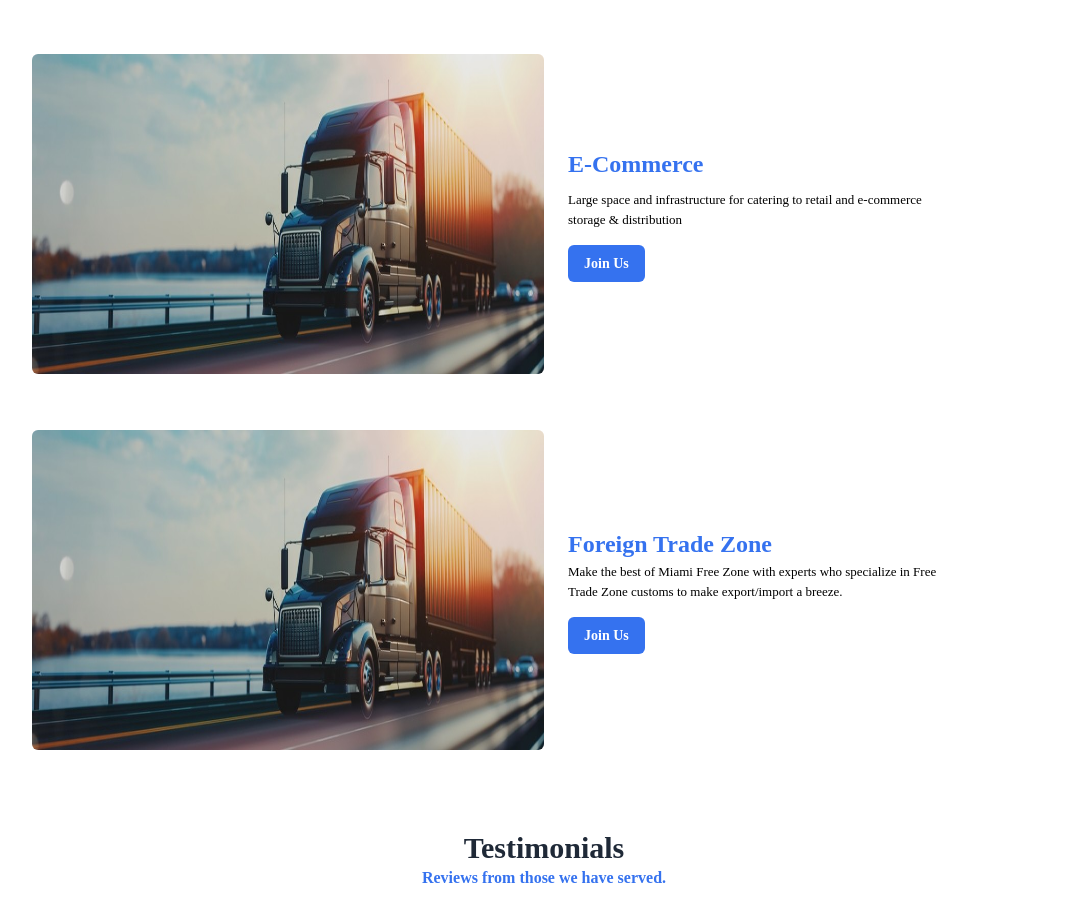
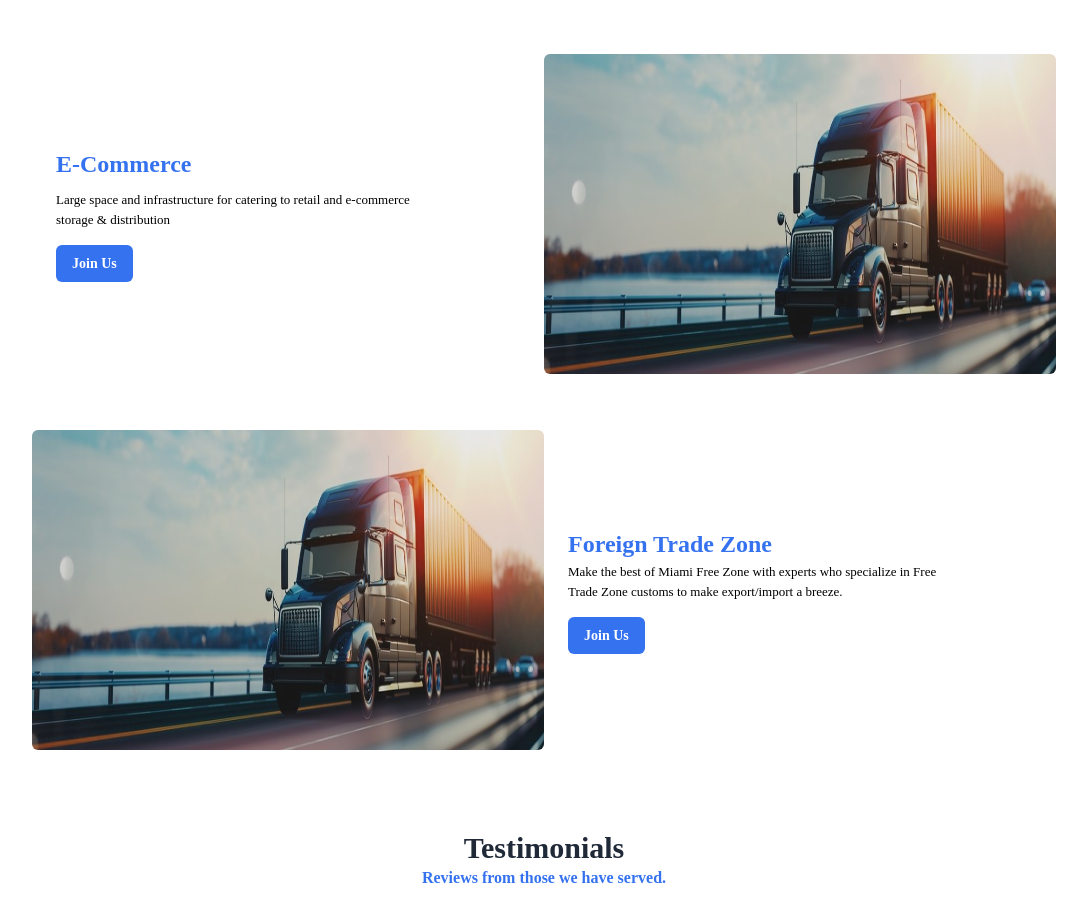
Before and after one commit to Palanga123/gray_tech, a React (Create React App) app in the folder gray_tech/: page / in a window 1280 px wide. Shown: the part 1603-2525 px from the top of the page, without its empty margins (96-1183 px from the left). Built offline with nearby package versions, Linux system fonts and the light colour scheme.

Commit message:
position changes

```diff
--- a/gray_tech/src/components/main/main/content.js
+++ b/gray_tech/src/components/main/main/content.js
@@ -77,6 +77,11 @@ const Content = () => {
                     </div>
                 </div>
                 <div className="md:flex items-center mb-14">
+                    <div className="hidden md:block w-full md:w-1/2 py-4 md:px-6">
+                        <p className="font-bold text-[20px] md:text-[24px] pb-2 text-[#3572ef]">E-Commerce</p>
+                        <p className="text-[13px] w-4/5">Large space and infrastructure for catering to retail and e-commerce storage & distribution</p>
+                        <button className="py-2 px-4 rounded-md text-[14px] text-white bg-[#3572ef] font-semibold mt-4">Join Us</button>
+                    </div>
                     <div className="w-full md:w-1/2 ">
                         <img
                             src={Truck}
@@ -84,7 +89,7 @@ const Content = () => {
                             className="rounded-md h-80"
                         />
                     </div>
-                    <div className="w-full md:w-1/2 py-4 md:px-6">
+                    <div className="md:hidden w-full md:w-1/2 py-4 md:px-6">
                         <p className="font-bold text-[20px] md:text-[24px] pb-2 text-[#3572ef]">E-Commerce</p>
                         <p className="text-[13px] w-4/5">Large space and infrastructure for catering to retail and e-commerce storage & distribution</p>
                         <button className="py-2 px-4 rounded-md text-[14px] text-white bg-[#3572ef] font-semibold mt-4">Join Us</button>
```
